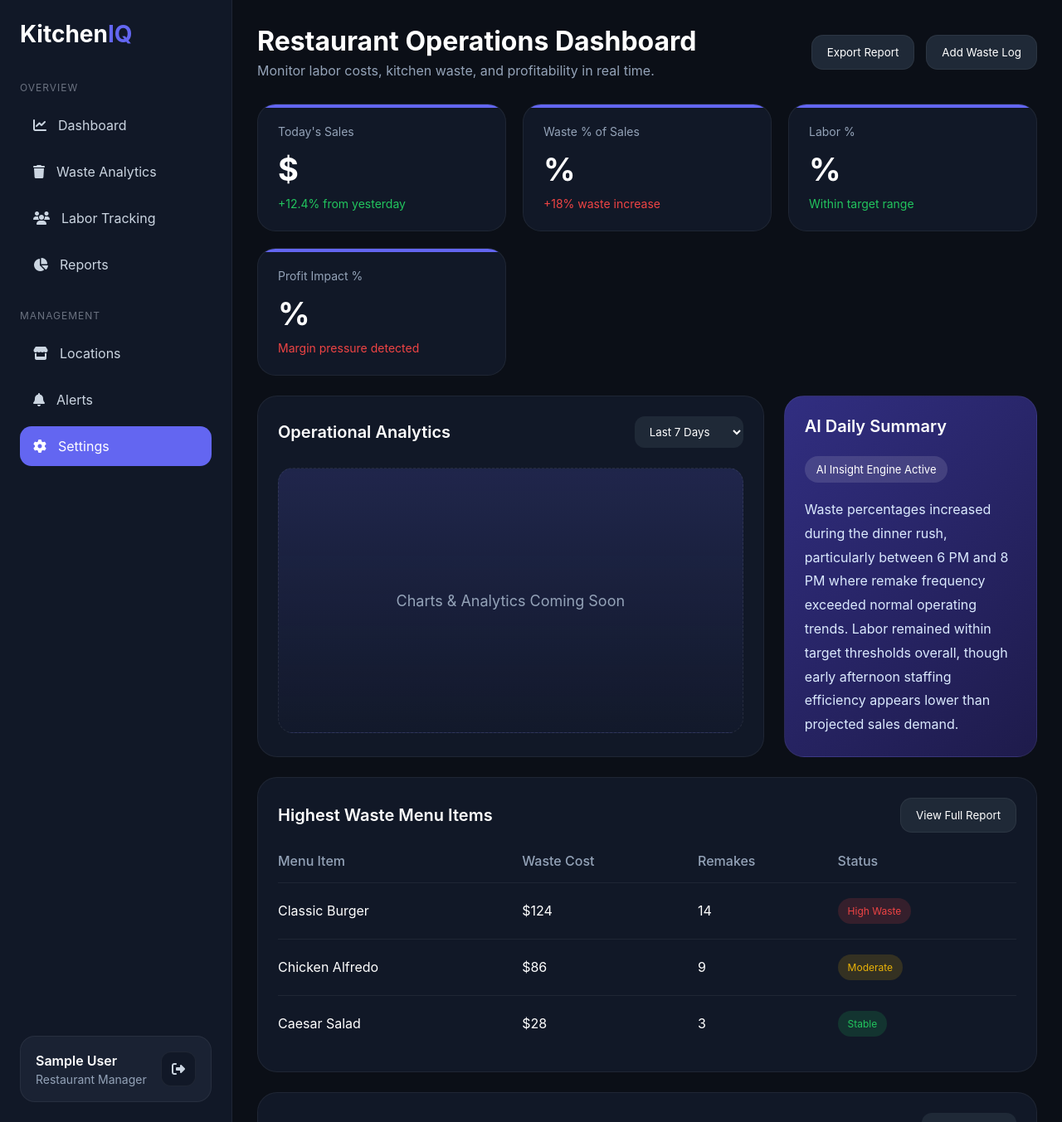
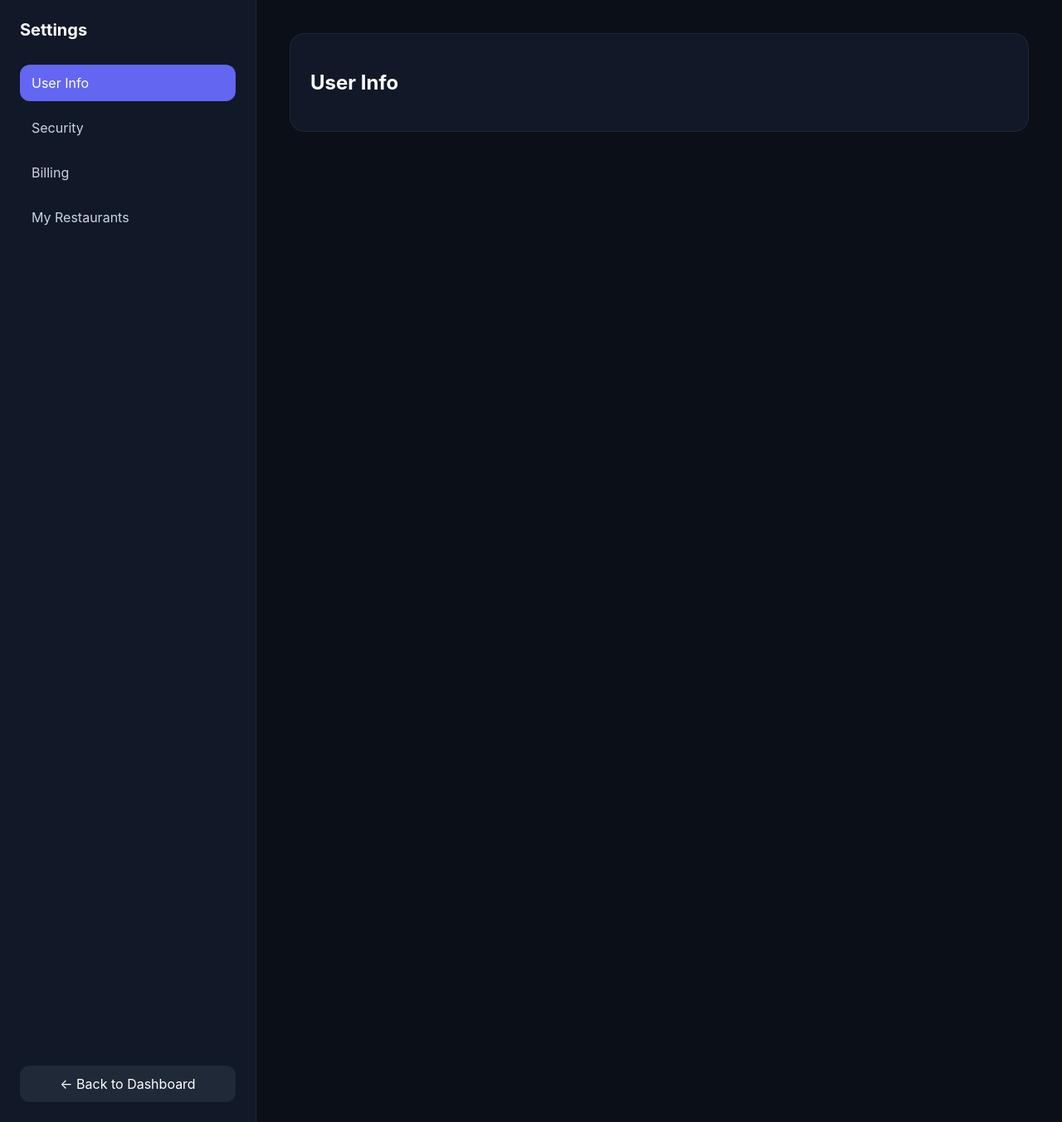
Before and after one commit to ajrsmith21-png/ai-restaurant-finance, a Flask app: page /settings in a window 1280 px wide. Shown: the whole page at 83% size. Run offline with Flask 3, Linux system fonts and the light colour scheme; the visitor is signed in with stand-in values (Sample User, id 1).

Commit message:
settings rework

```diff
--- a/templates/settings.html
+++ b/templates/settings.html
@@ -1,223 +1,143 @@
-{% extends "base.html" %}
+<!DOCTYPE html>
+<html lang="en">
+<head>
+    <meta charset="UTF-8">
+    <title>Settings - KitchenIQ</title>
 
-{% block content %}
+    <link rel="stylesheet" href="https://cdnjs.cloudflare.com/ajax/libs/font-awesome/6.5.1/css/all.min.css">
 
-<div class="topbar">
+    <style>
 
-    <div class="welcome">
-        <h1>Restaurant Operations Dashboard</h1>
-        <p>
-            Monitor labor costs, kitchen waste, and profitability in real time.
-        </p>
-    </div>
+        body {
+            margin: 0;
+            font-family: Inter, Arial, sans-serif;
+            background: #0b0f17;
+            color: white;
+            display: flex;
+            height: 100vh;
+        }
 
-    <div class="top-actions">
-        <button class="action-btn">
-            Export Report
-        </button>
+        /* SETTINGS SIDEBAR */
 
-        <button class="action-btn">
-            Add Waste Log
-        </button>
-    </div>
+        .settings-sidebar {
+            width: 260px;
+            background: #111827;
+            border-right: 1px solid rgba(255,255,255,0.06);
+            padding: 24px;
+            display: flex;
+            flex-direction: column;
+        }
 
-</div>
+        .settings-title {
+            font-size: 20px;
+            font-weight: 700;
+            margin-bottom: 30px;
+        }
 
-<div class="stats-grid">
+        .settings-item {
+            padding: 12px 14px;
+            border-radius: 12px;
+            color: #cbd5e1;
+            text-decoration: none;
+            margin-bottom: 10px;
+            transition: 0.2s;
+        }
 
-    <div class="stat-card">
-        <div class="stat-label">Today's Sales</div>
-        <div class="stat-value">${{ sales }}</div>
-        <div class="stat-change">
-            +12.4% from yesterday
-        </div>
-    </div>
+        .settings-item:hover {
+            background: #1f2937;
+            color: white;
+        }
 
-    <div class="stat-card">
-        <div class="stat-label">Waste % of Sales</div>
-        <div class="stat-value">{{ waste_percent }}%</div>
-        <div class="stat-change negative">
-            +18% waste increase
-        </div>
-    </div>
+        .settings-item.active {
+            background: #6366f1;
+            color: white;
+        }
 
-    <div class="stat-card">
-        <div class="stat-label">Labor %</div>
-        <div class="stat-value">{{ labor_percent }}%</div>
-        <div class="stat-change">
-            Within target range
-        </div>
-    </div>
+        .back-btn {
+            margin-top: auto;
+            padding: 12px 14px;
+            border-radius: 12px;
+            background: #1f2937;
+            text-decoration: none;
+            color: white;
+            text-align: center;
+        }
 
-    <div class="stat-card">
-        <div class="stat-label">Profit Impact %</div>
-        <div class="stat-value">{{ profit_impact_percent }}%</div>
-        <div class="stat-change negative">
-            Margin pressure detected
-        </div>
-    </div>
+        .back-btn:hover {
+            background: #2b3548;
+        }
 
-</div>
+        /* CONTENT */
 
-<div class="content-grid">
+        .settings-content {
+            flex: 1;
+            padding: 40px;
+        }
 
-    <div class="panel">
+        .panel {
+            background: #111827;
+            border: 1px solid rgba(255,255,255,0.06);
+            border-radius: 18px;
+            padding: 24px;
+        }
 
-        <div class="panel-header">
-            <div class="panel-title">
-                Operational Analytics
-            </div>
+    </style>
+</head>
 
-            <select class="dropdown">
-                <option>Last 7 Days</option>
-                <option>Last 30 Days</option>
-                <option>Last 90 Days</option>
-            </select>
+<body>
+
+    <aside class="settings-sidebar">
+
+        <div class="settings-title">
+            Settings
         </div>
 
-        <div class="chart-placeholder">
-            Charts & Analytics Coming Soon
+        <a href="/settings?tab=user-info"
+           class="settings-item {% if active_settings_tab == 'user-info' %}active{% endif %}">
+            User Info
+        </a>
+
+        <a href="/settings?tab=security"
+           class="settings-item {% if active_settings_tab == 'security' %}active{% endif %}">
+            Security
+        </a>
+
+        <a href="/settings?tab=billing"
+           class="settings-item {% if active_settings_tab == 'billing' %}active{% endif %}">
+            Billing
+        </a>
+
+        <a href="/settings?tab=restaurants"
+           class="settings-item {% if active_settings_tab == 'restaurants' %}active{% endif %}">
+            My Restaurants
+        </a>
+
+        <a href="/dashboard" class="back-btn">
+            ← Back to Dashboard
+        </a>
+
+    </aside>
+
+    <main class="settings-content">
+
+        <div class="panel">
+
+            {% if active_settings_tab == "user-info" %}
+                <h2>User Info</h2>
+
+            {% elif active_settings_tab == "security" %}
+                <h2>Security</h2>
+
+            {% elif active_settings_tab == "billing" %}
+                <h2>Billing</h2>
+
+            {% elif active_settings_tab == "restaurants" %}
+                <h2>My Restaurants</h2>
+            {% endif %}
+
         </div>
 
-    </div>
+    </main>
 
-    <div class="panel ai-card">
-
-        <div class="panel-header">
-            <div class="panel-title">
-                AI Daily Summary
-            </div>
-        </div>
-
-        <div class="ai-tag">
-            AI Insight Engine Active
-        </div>
-
-        <div class="ai-summary">
-            Waste percentages increased during the dinner rush,
-            particularly between 6 PM and 8 PM where remake
-            frequency exceeded normal operating trends.
-            Labor remained within target thresholds overall,
-            though early afternoon staffing efficiency appears
-            lower than projected sales demand.
-        </div>
-
-    </div>
-
-</div>
-
-<div class="panel table-panel">
-
-    <div class="panel-header">
-        <div class="panel-title">
-            Highest Waste Menu Items
-        </div>
-
-        <button class="action-btn">
-            View Full Report
-        </button>
-    </div>
-
-    <table>
-
-        <thead>
-            <tr>
-                <th>Menu Item</th>
-                <th>Waste Cost</th>
-                <th>Remakes</th>
-                <th>Status</th>
-            </tr>
-        </thead>
-
-        <tbody>
-
-            <tr>
-                <td>Classic Burger</td>
-                <td>$124</td>
-                <td>14</td>
-                <td>
-                    <span class="status high">
-                        High Waste
-                    </span>
-                </td>
-            </tr>
-
-            <tr>
-                <td>Chicken Alfredo</td>
-                <td>$86</td>
-                <td>9</td>
-                <td>
-                    <span class="status medium">
-                        Moderate
-                    </span>
-                </td>
-            </tr>
-
-            <tr>
-                <td>Caesar Salad</td>
-                <td>$28</td>
-                <td>3</td>
-                <td>
-                    <span class="status low">
-                        Stable
-                    </span>
-                </td>
-            </tr>
-
-        </tbody>
-
-    </table>
-
-</div>
-
-<div class="panel table-panel">
-
-    <div class="panel-header">
-        <div class="panel-title">
-            Hourly Analytics
-        </div>
-
-        <select class="dropdown">
-            <option>Today</option>
-            <option>Yesterday</option>
-            <option>This Week</option>
-        </select>
-    </div>
-
-    <table>
-
-        <thead>
-            <tr>
-                <th>Hour</th>
-                <th>Hourly Sales</th>
-                <th>Covers</th>
-                <th>Labor Cost</th>
-                <th>Sales / Server Hr</th>
-                <th>Covers / Server Hr</th>
-                <th>Labor %</th>
-            </tr>
-        </thead>
-
-        <tbody>
-
-            {% for row in hourly_data %}
-
-            <tr>
-                <td>{{ row.hour }}</td>
-                <td>${{ row.sales }}</td>
-                <td>{{ row.covers }}</td>
-                <td>${{ row.labor_cost }}</td>
-                <td>${{ row.sales_per_server_hour }}</td>
-                <td>{{ row.covers_per_server_hour }}</td>
-                <td>{{ row.labor_percent }}%</td>
-            </tr>
-
-            {% endfor %}
-
-        </tbody>
-
-    </table>
-
-</div>
-
-{% endblock %}
+</body>
+</html>
```
